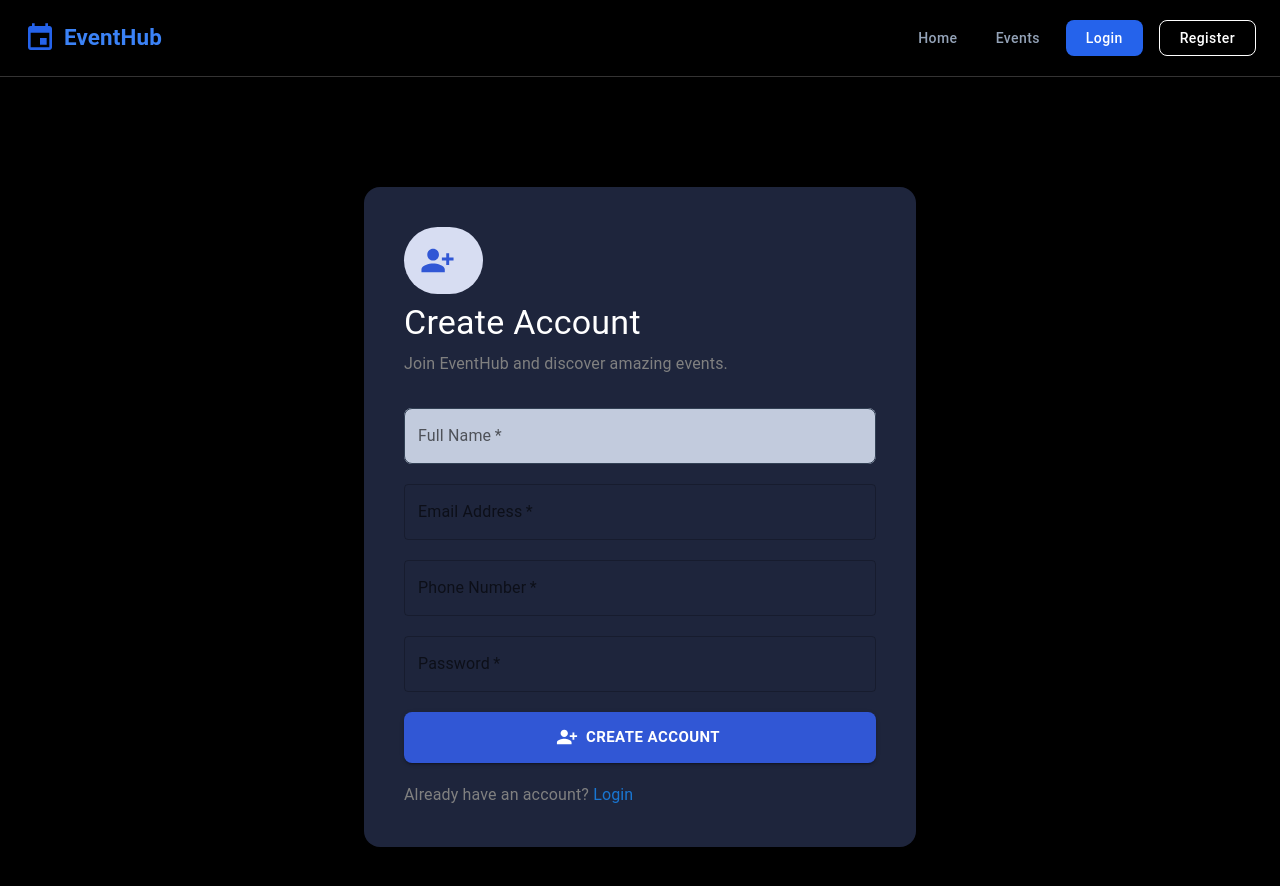
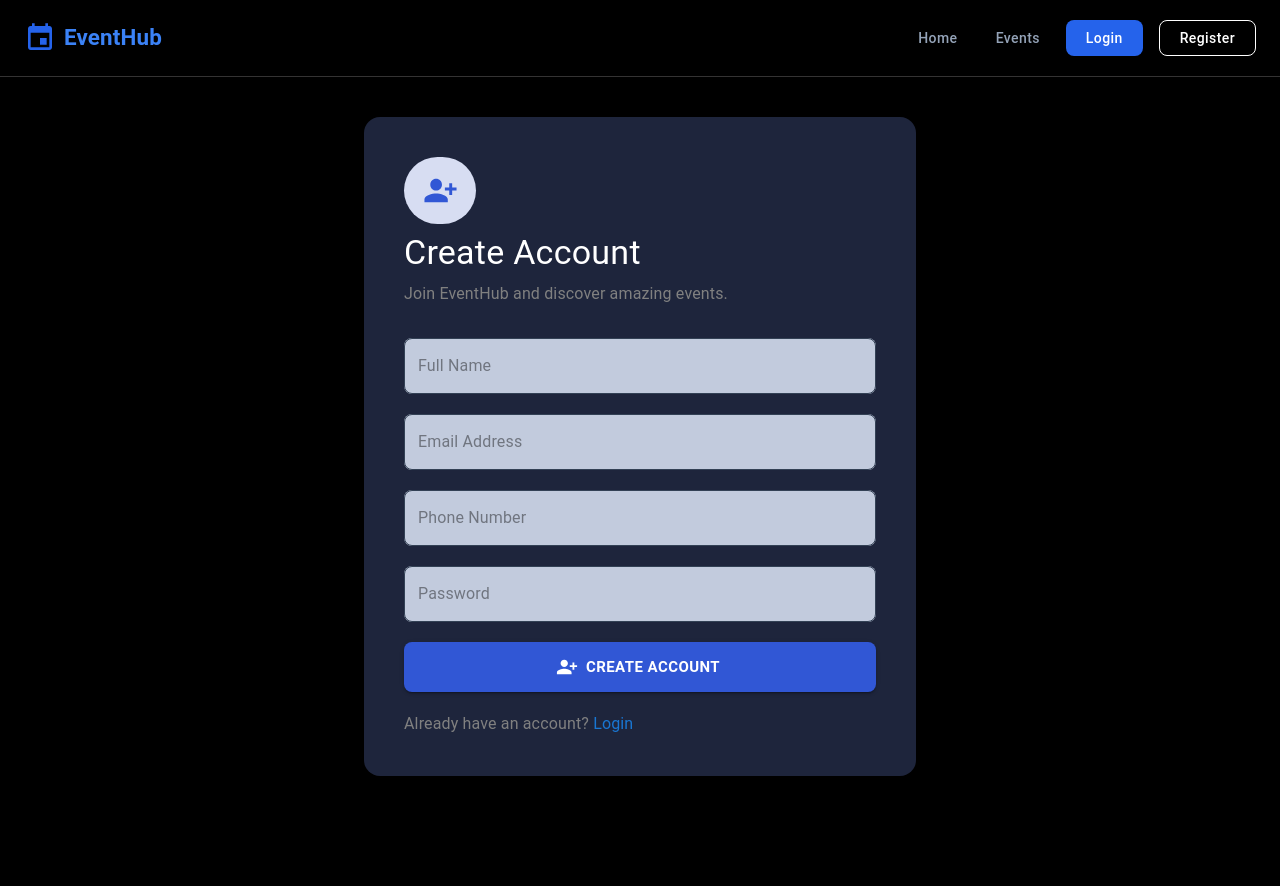
Before and after one commit to umerTiksom/event_hub_frontend, a React (Vite) app in the folder eventhub-frontend/: page /register in a window 1280 px wide. Shown: the top 886 px of the page. After the commit the page ends 816 px from the top, so only its background shows below. Built offline with nearby package versions, Linux system fonts and the light colour scheme.

Commit message:
fix the register page and make it fully functional

```diff
--- a/eventhub-frontend/src/pages/Register.jsx
+++ b/eventhub-frontend/src/pages/Register.jsx
@@ -62,7 +62,7 @@ function Register() {
     <>
       <Box
         sx={{
-          minHeight: "100vh",
+          minHeight: "80vh",
           display: "flex",
           alignItems: "center",
           py: 5,
@@ -81,13 +81,14 @@ function Register() {
             <Stack spacing={1} alignItems="center" sx={{ mb: 4 }}>
               <Box
                 sx={{
-                  maxWidth: "10%",
-                  maxHeight: "10%",
+                  maxWidth: "40px",
+                  maxHeight: "40px",
                   bgcolor: "#d7ddf2",
                   color: "#3157d5",
                   p: 2,
-                  borderRadius: 15,
+                  borderRadius: 10,
                   display: "flex",
+                  justifyContent: "center",
                 }}
               >
                 <PersonAddAlt1Icon fontSize="large" />
@@ -122,17 +123,17 @@ function Register() {
               <Stack spacing={2.5}>
                 <TextField
                   fullWidth
-                  label="Full Name"
+                  placeholder="Full Name"
                   name="name"
                   value={formData.name}
                   onChange={handleChange}
                   required
                   sx={{
                     "& input::placeholder": {
-                      color: "white",
+                      color: "black",
                     },
                     "& .MuiOutlinedInput-root": {
-                      color: "black",
+                      color: "black ",
                       bgcolor: "#c2cbdd",
                       borderRadius: 2,
                       "& fieldset": {
@@ -150,32 +151,89 @@ function Register() {
 
                 <TextField
                   fullWidth
-                  label="Email Address"
+                  placeholder="Email Address"
                   name="email"
                   type="email"
                   value={formData.email}
                   onChange={handleChange}
                   required
+                  sx={{
+                    "& input::placeholder": {
+                      color: "black",
+                    },
+                    "& .MuiOutlinedInput-root": {
+                      color: "black ",
+                      bgcolor: "#c2cbdd",
+                      borderRadius: 2,
+                      "& fieldset": {
+                        borderColor: "#334155",
+                      },
+                      "&:hover fieldset": {
+                        borderColor: "#475569",
+                      },
+                      "&.Mui-focused fieldset": {
+                        borderColor: "#2563eb",
+                      },
+                    },
+                  }}
                 />
 
                 <TextField
                   fullWidth
-                  label="Phone Number"
+                  placeholder="Phone Number"
                   name="phone_number"
                   value={formData.phone_number}
                   onChange={handleChange}
                   required
+                  sx={{
+                    "& input::placeholder": {
+                      color: "black",
+                    },
+                    "& .MuiOutlinedInput-root": {
+                      color: "black ",
+                      bgcolor: "#c2cbdd",
+                      borderRadius: 2,
+                      "& fieldset": {
+                        borderColor: "#334155",
+                      },
+                      "&:hover fieldset": {
+                        borderColor: "#475569",
+                      },
+                      "&.Mui-focused fieldset": {
+                        borderColor: "#2563eb",
+                      },
+                    },
+                  }}
                 />
 
                 <TextField
                   fullWidth
-                  label="Password"
+                  placeholder="Password"
                   name="password"
                   type="password"
                   value={formData.password}
                   onChange={handleChange}
                   inputProps={{ minLength: 8 }}
                   required
+                  sx={{
+                    "& input::placeholder": {
+                      color: "black",
+                    },
+                    "& .MuiOutlinedInput-root": {
+                      color: "black ",
+                      bgcolor: "#c2cbdd",
+                      borderRadius: 2,
+                      "& fieldset": {
+                        borderColor: "#334155",
+                      },
+                      "&:hover fieldset": {
+                        borderColor: "#475569",
+                      },
+                      "&.Mui-focused fieldset": {
+                        borderColor: "#2563eb",
+                      },
+                    },
+                  }}
                 />
 
                 <Button
```
